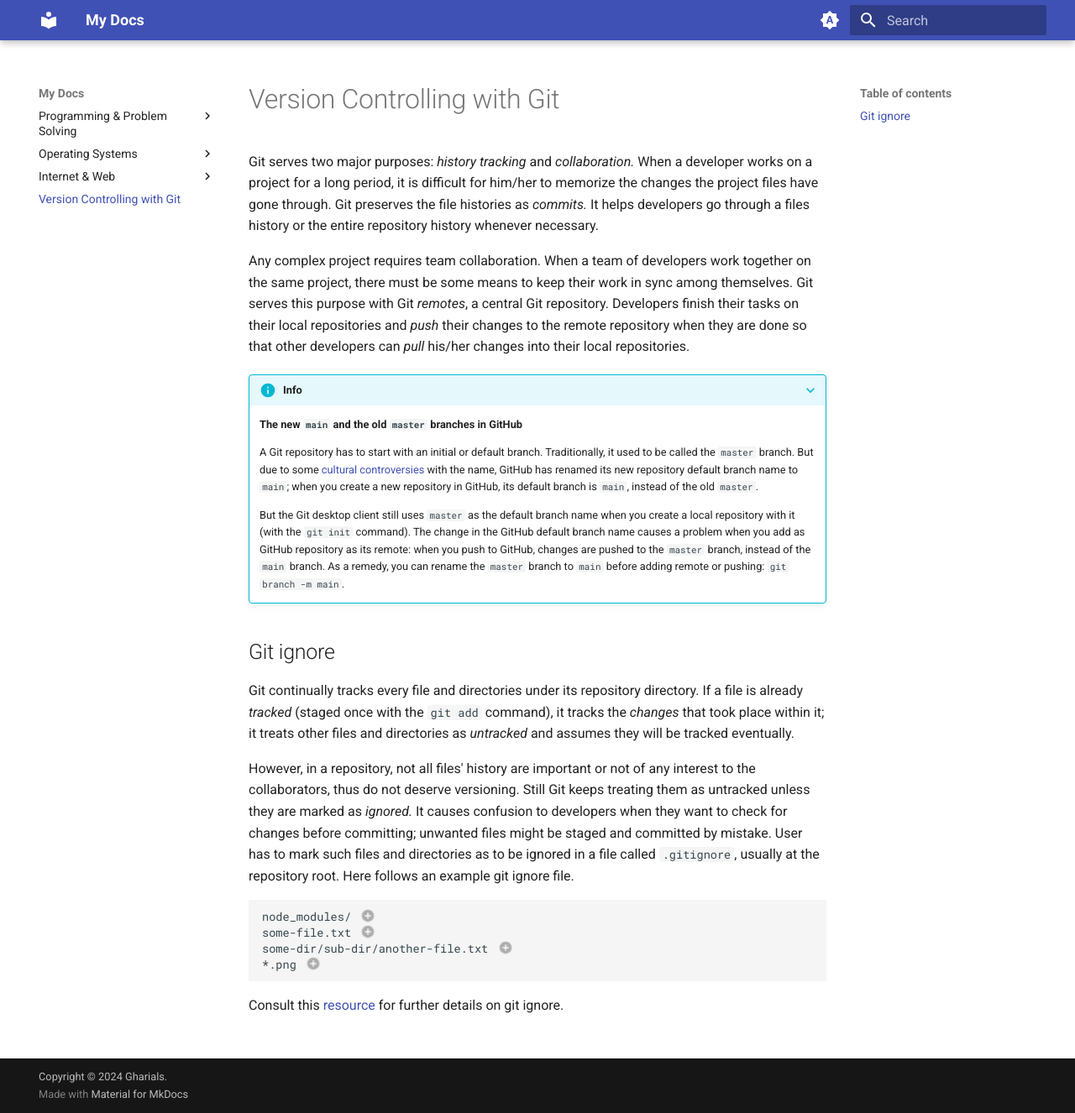
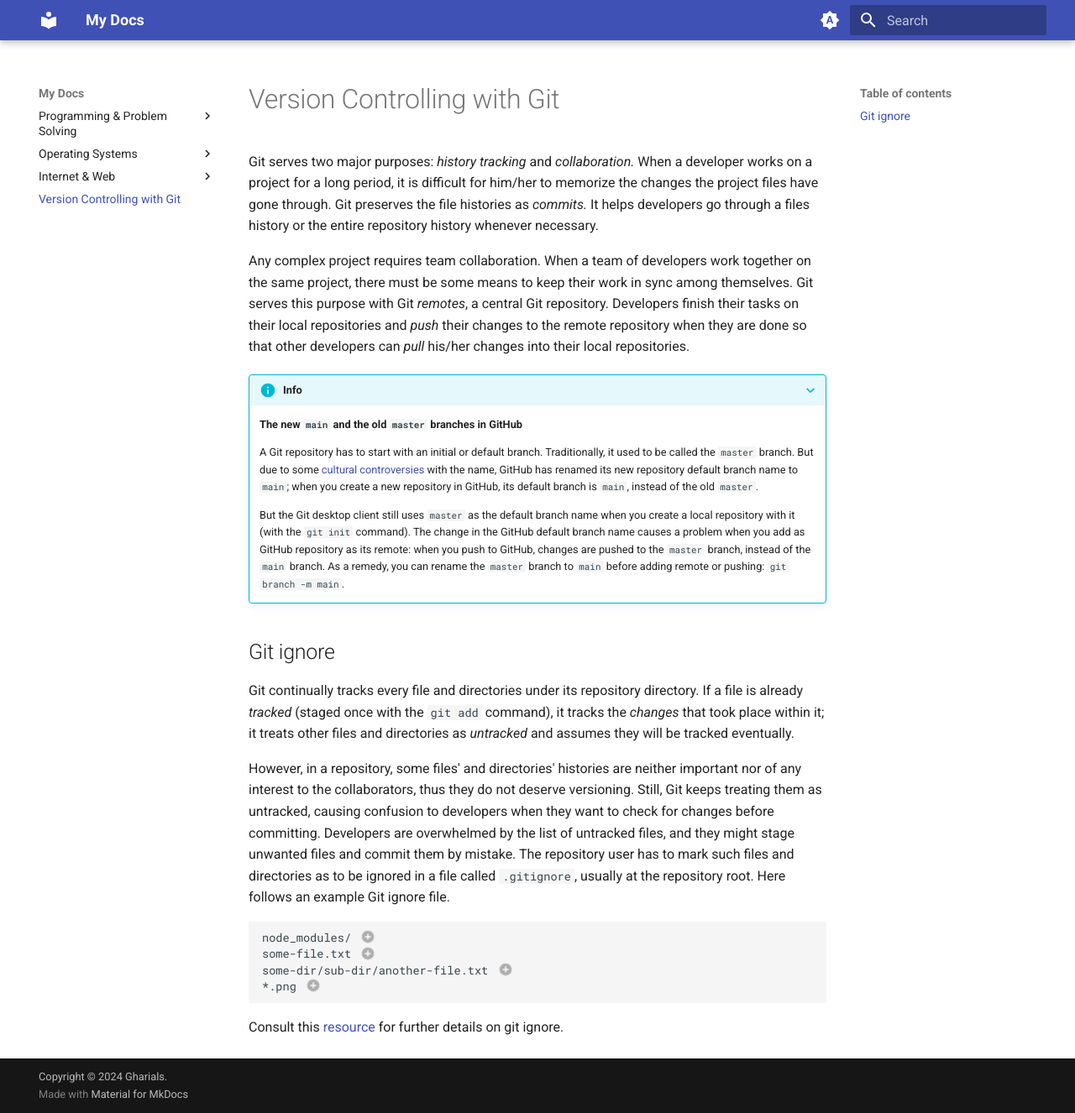
Before and after one commit to gharials/dev-path, an MkDocs documentation site: the page built from docs/vcs-git.md, in a window 1280 px wide and 1326 px high. Shown: the whole window at 84% size. Built offline with MkDocs 1.6.1 and Material for MkDocs 9.7.7, drawn with Linux system fonts in a browser that asks for light colours.

Commit message:
'vcs-git': copy edit git ignore section.

````diff
--- a/docs/vcs-git.md
+++ b/docs/vcs-git.md
@@ -15,7 +15,7 @@ Any complex project requires team collaboration. When a team of developers work
 
 Git continually tracks every file and directories under its repository directory. If a file is already _tracked_ (staged once with the `git add` command), it tracks the _changes_ that took place within it; it treats other files and directories as _untracked_ and assumes they will be tracked eventually.
 
-However, in a repository, not all files' history are important or not of any interest to the collaborators, thus do not deserve versioning. Still Git keeps treating them as untracked unless they are marked as _ignored._ It causes confusion to developers when they want to check for changes before committing; unwanted files might be staged and committed by mistake. User has to mark such files and directories as to be ignored in a file called `.gitignore`, usually at the repository root. Here follows an example git ignore file.
+However, in a repository, some files' and directories' histories are neither important nor of any interest to the collaborators, thus they do not deserve versioning. Still, Git keeps treating them as untracked, causing confusion to developers when they want to check for changes before committing. Developers are overwhelmed by the list of untracked files, and they might stage unwanted files and commit them by mistake. The repository user has to mark such files and directories as to be ignored in a file called `.gitignore`, usually at the repository root. Here follows an example Git ignore file.
 
 <div class="annotate" markdown>
 ```txt
````
